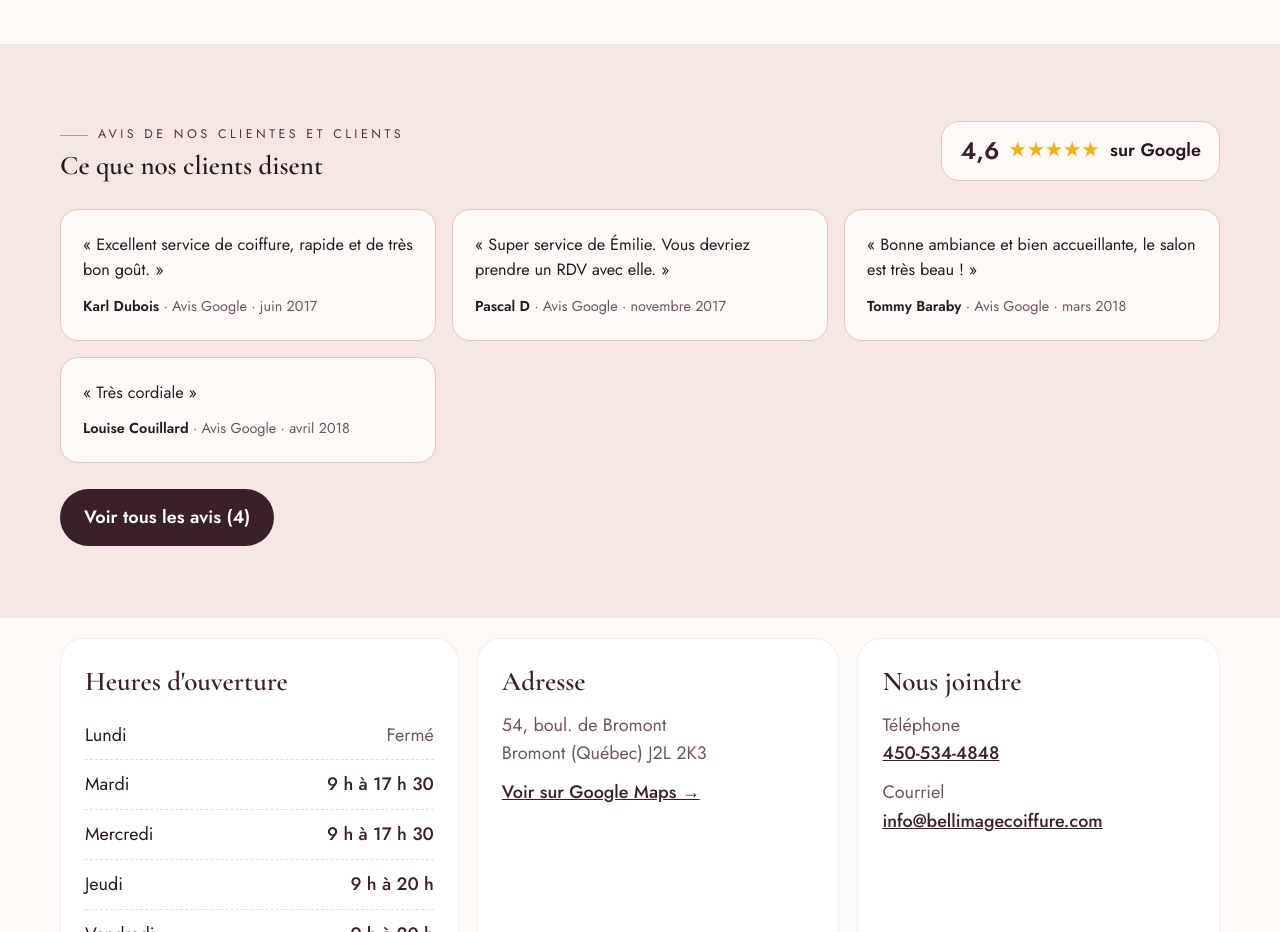
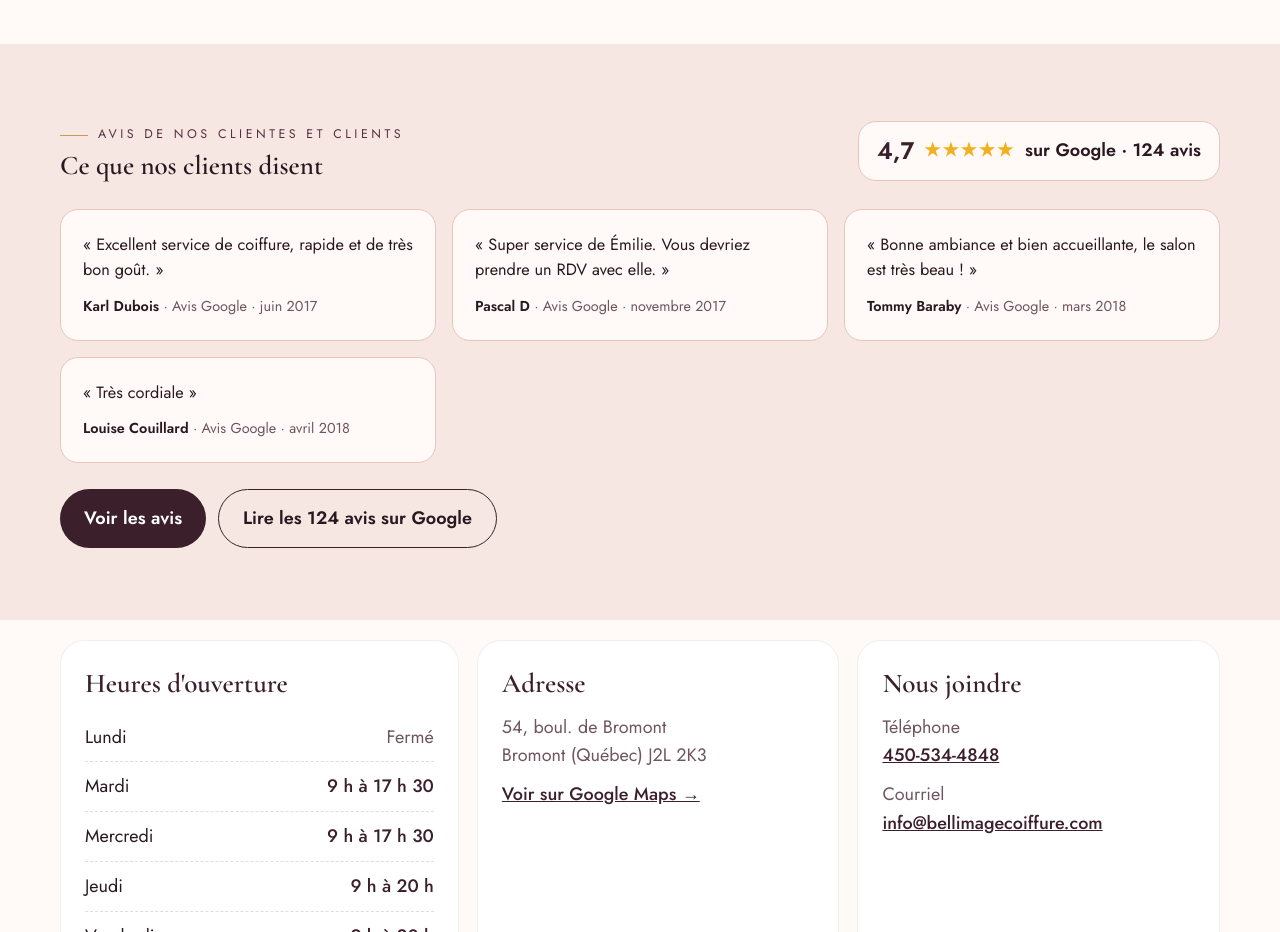
Before and after one commit to brixelpro/demos, a plain HTML site: page bellimage-coiffure-bromont/index.html in a window 1280 px wide. Shown: the part 2440-3372 px from the top of the page. Drawn offline with nearby package versions, Linux system fonts and the light colour scheme.

Commit message:
Update customer review ratings to 4.7

```diff
--- a/bellimage-coiffure-bromont/index.html
+++ b/bellimage-coiffure-bromont/index.html
@@ -269,9 +269,9 @@ body.av-open .av-hide{display:none!important}
 <section id="avis" class="av-hide">
  <div class="wrap">
   <div class="av-head"><div><span class="eyebrow">Avis de nos clientes et clients</span><h2>Ce que nos clients disent</h2></div>
-  <div class="av-note"><b>4,6</b><span class="st">★★★★★</span><span>sur Google</span></div></div>
+  <div class="av-note"><b>4,7</b><span class="st">★★★★★</span><span>sur Google · 124 avis</span></div></div>
   <div class="av-grid"><article class="av-card"><q>Excellent service de coiffure, rapide et de très bon goût.</q><div class="who"><strong>Karl Dubois</strong> · Avis Google · juin 2017</div></article><article class="av-card"><q>Super service de Émilie. Vous devriez prendre un RDV avec elle.</q><div class="who"><strong>Pascal D</strong> · Avis Google · novembre 2017</div></article><article class="av-card"><q>Bonne ambiance et bien accueillante, le salon est très beau !</q><div class="who"><strong>Tommy Baraby</strong> · Avis Google · mars 2018</div></article><article class="av-card"><q>Très cordiale</q><div class="who"><strong>Louise Couillard</strong> · Avis Google · avril 2018</div></article></div>
-  <div class="av-btns"><button type="button" class="av-btn" data-avis-open>Voir tous les avis (4)</button></div>
+  <div class="av-btns"><button type="button" class="av-btn" data-avis-open>Voir les avis</button><a class="av-btn ghost" href="https://www.google.com/maps/search/?api=1&amp;query=Bellimage+Coiffure+54+boul.+de+Bromont+Bromont" target="_blank" rel="noopener">Lire les 124 avis sur Google</a></div>
  </div>
 </section>
 <section id="heures" style="padding-top:20px">
@@ -343,8 +343,8 @@ body.av-open .av-hide{display:none!important}
  <div class="wrap">
   <div class="av-top"><button type="button" class="av-btn" data-avis-close>← Retour au site</button><a class="av-btn ghost" href="https://www.google.com/maps/search/?api=1&amp;query=Bellimage+Coiffure+54+boul.+de+Bromont+Bromont" target="_blank" rel="noopener">Voir sur Google →</a></div>
   <h1>Tous les avis</h1>
-  <div class="av-note"><b>4,6</b><span class="st">★★★★★</span><span>sur Google</span></div>
-  <p class="av-src" style="margin-top:14px">Note Google de 4,6 sur 5. Extraits d&#x27;avis Google publiés par des clients du salon, reproduits mot pour mot.</p>
+  <div class="av-note"><b>4,7</b><span class="st">★★★★★</span><span>sur Google · 124 avis</span></div>
+  <p class="av-src" style="margin-top:14px">Note Google de 4,7 sur 5, selon 124 avis. Extraits d&#x27;avis Google publiés par des clients du salon, reproduits mot pour mot.</p>
   <div class="av-grid"><article class="av-card"><q>Excellent service de coiffure, rapide et de très bon goût.</q><div class="who"><strong>Karl Dubois</strong> · Avis Google · juin 2017</div></article><article class="av-card"><q>Super service de Émilie. Vous devriez prendre un RDV avec elle.</q><div class="who"><strong>Pascal D</strong> · Avis Google · novembre 2017</div></article><article class="av-card"><q>Bonne ambiance et bien accueillante, le salon est très beau !</q><div class="who"><strong>Tommy Baraby</strong> · Avis Google · mars 2018</div></article><article class="av-card"><q>Très cordiale</q><div class="who"><strong>Louise Couillard</strong> · Avis Google · avril 2018</div></article></div>
   <div class="av-btns"><button type="button" class="av-btn" data-avis-close>← Retour au site</button></div>
  </div>
```
